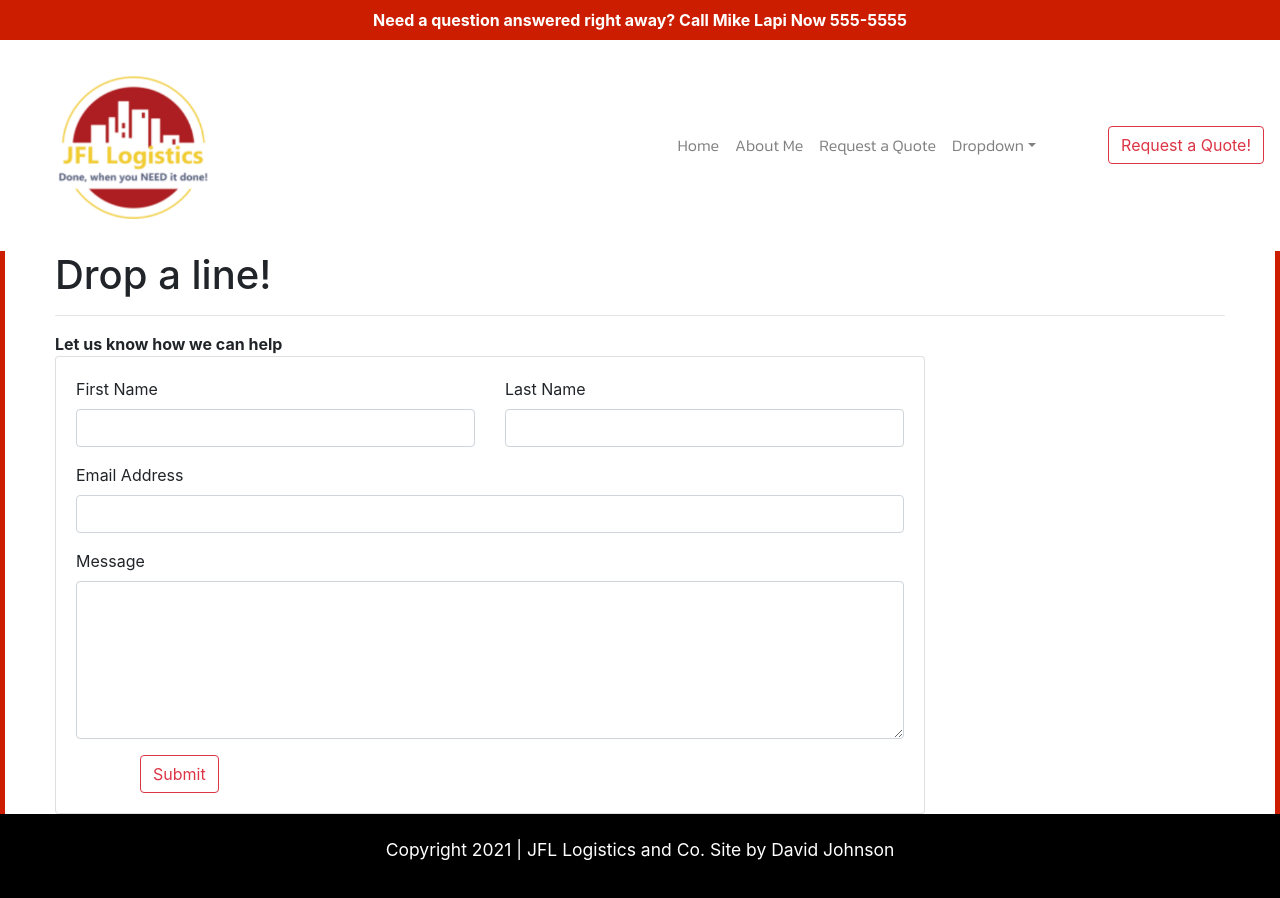
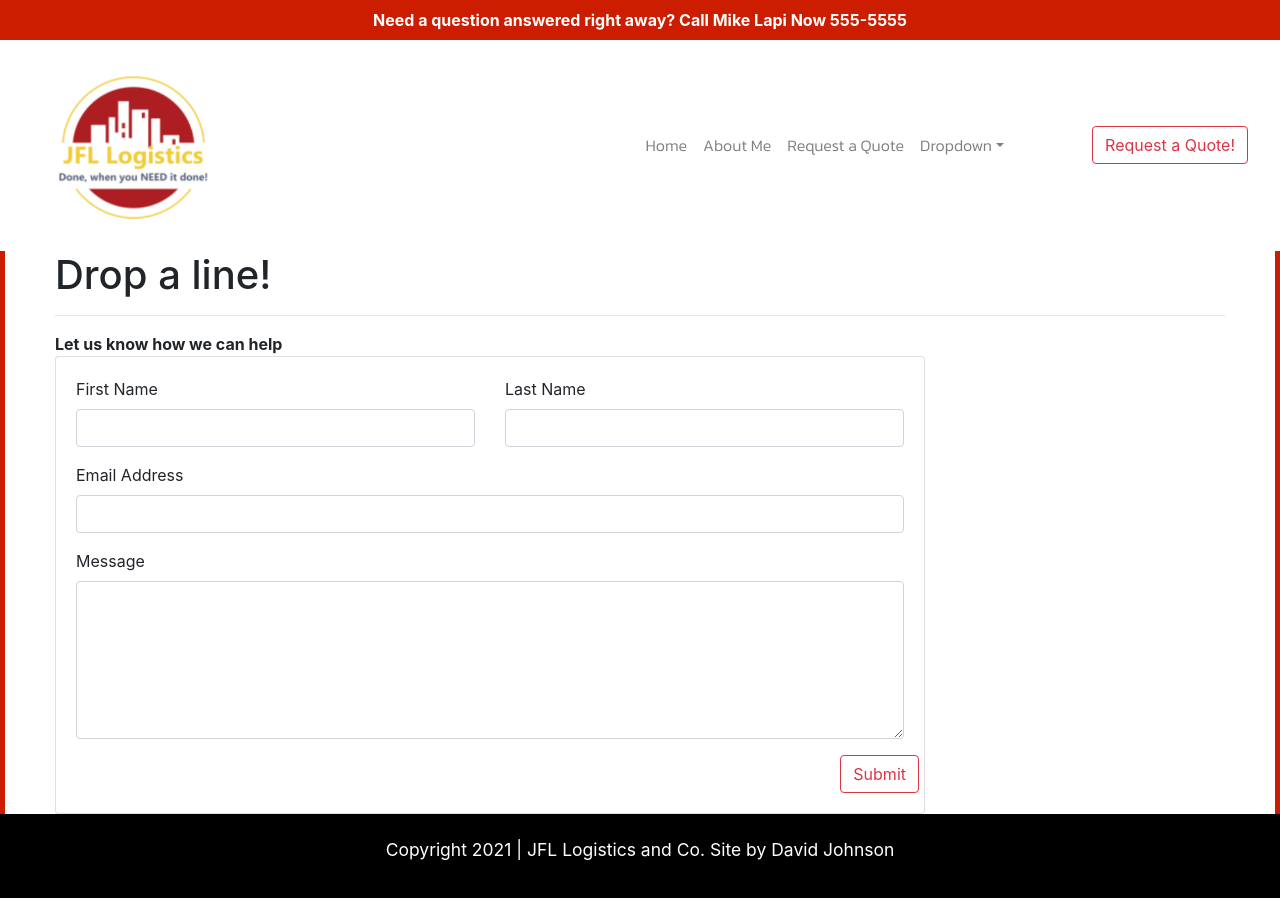
Before and after one commit to johnsondavid1107/JFL_Logistics, a React (Create React App) app in the folder jfl_logistics/client/: page /Contact in a window 1280 px wide. Shown: the top 898 px of the page. Built offline with nearby package versions, Linux system fonts and the light colour scheme; a web font is replaced by a local one.

Commit message:
added email services

```diff
--- a/jfl_logistics/client/src/components/Contact.js
+++ b/jfl_logistics/client/src/components/Contact.js
@@ -99,7 +99,9 @@ function Contact() {
                                         <label>Message</label>
                                         <textarea className="form-control" id="exampleFormControlTextarea1" rows="6" value={message} onChange={handleMessageChange}></textarea>
                                     </div>
-                                    <button className="btn btn-outline-danger my-2 my-sm-0" type="submit" onClick={handleClick}>Submit</button>
+                                    <div className="row justify-content-end">
+                                        <button className="btn btn-outline-danger my-2 my-sm-0" type="submit" onClick={handleClick}>Submit</button>
+                                    </div>
                                 </form>
                             </div>
                         </div>
--- a/jfl_logistics/client/src/components/NavBarComp.js
+++ b/jfl_logistics/client/src/components/NavBarComp.js
@@ -56,7 +56,7 @@ function NavBarComp() {
                     </Nav>
 
                 </Navbar.Collapse>
-                <button className="btn btn-outline-danger my-2 my-sm-0" type="submit" >Request a Quote!</button>
+                <Nav.Link href="/Contact"><button className="btn btn-outline-danger my-2 my-sm-0" type="submit" >Request a Quote!</button></Nav.Link>
             </Navbar>
         </div>
     )
```
